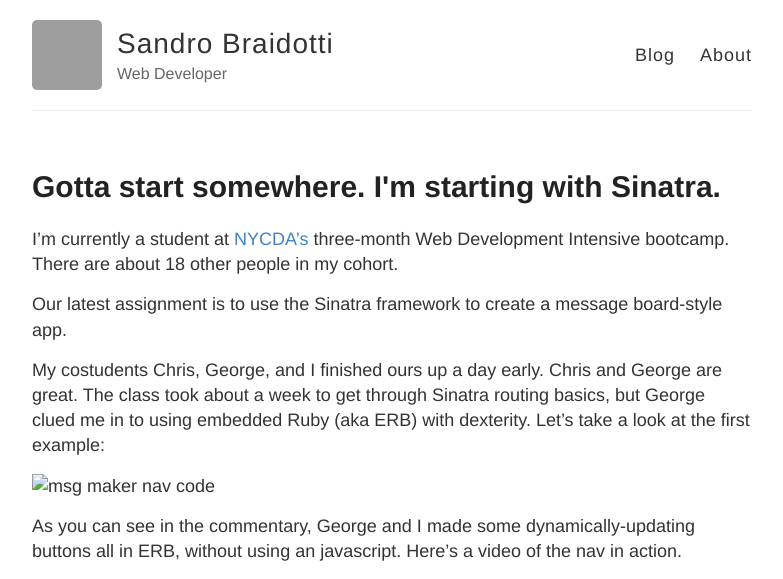
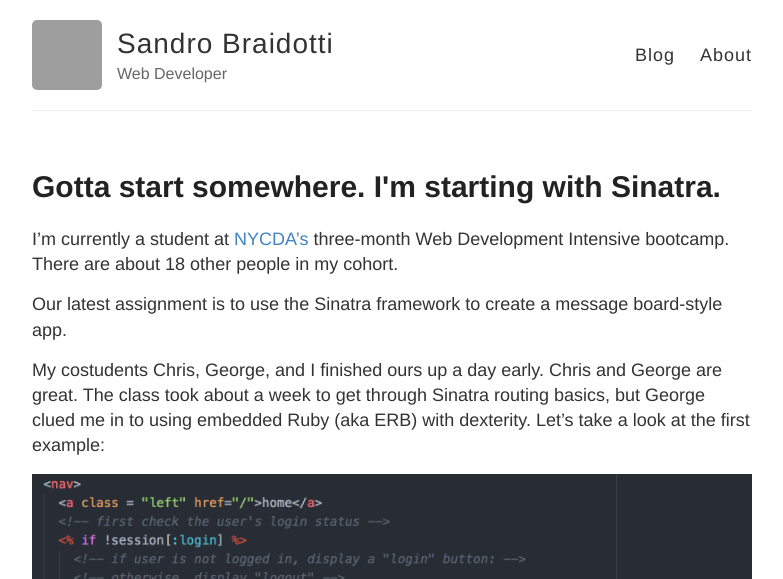
Before and after one commit to abraidotti/abraidotti.github.io, a Jekyll site: the page built from _posts/2017-11-21-first-post.md, in a window 1280 px wide. Shown: the top 579 px of the page, without its empty margins (248-1031 px from the left). Built offline with Jekyll 4.4.1, drawn with Linux system fonts in a browser that asks for light colours; grey boxes are pictures that could not be loaded.

Commit message:
try another image url fix

```diff
--- a/_posts/2017-11-21-first-post.md
+++ b/_posts/2017-11-21-first-post.md
@@ -10,7 +10,7 @@ Our latest assignment is to use the Sinatra framework to create a message board-
 My costudents Chris, George, and I finished ours up a day early. Chris and George are great. The class took about a week to get through Sinatra routing basics, but George clued me in to using embedded Ruby (aka ERB) with dexterity.
 Let's take a look at the first example:
 
-![msg maker nav code](./img/2017-11-21-first-post/2017-11-21.msg-maker-nav.png "Msg Maker Nav code")
+![msg maker nav code](../img/2017-11-21-first-post/2017-11-21.msg-maker-nav.png "Msg Maker Nav code"){:class="img-responsive"}
 
 As you can see in the commentary, George and I made some dynamically-updating buttons all in ERB, without using an javascript. Here's a video of the nav in action.
 
```
